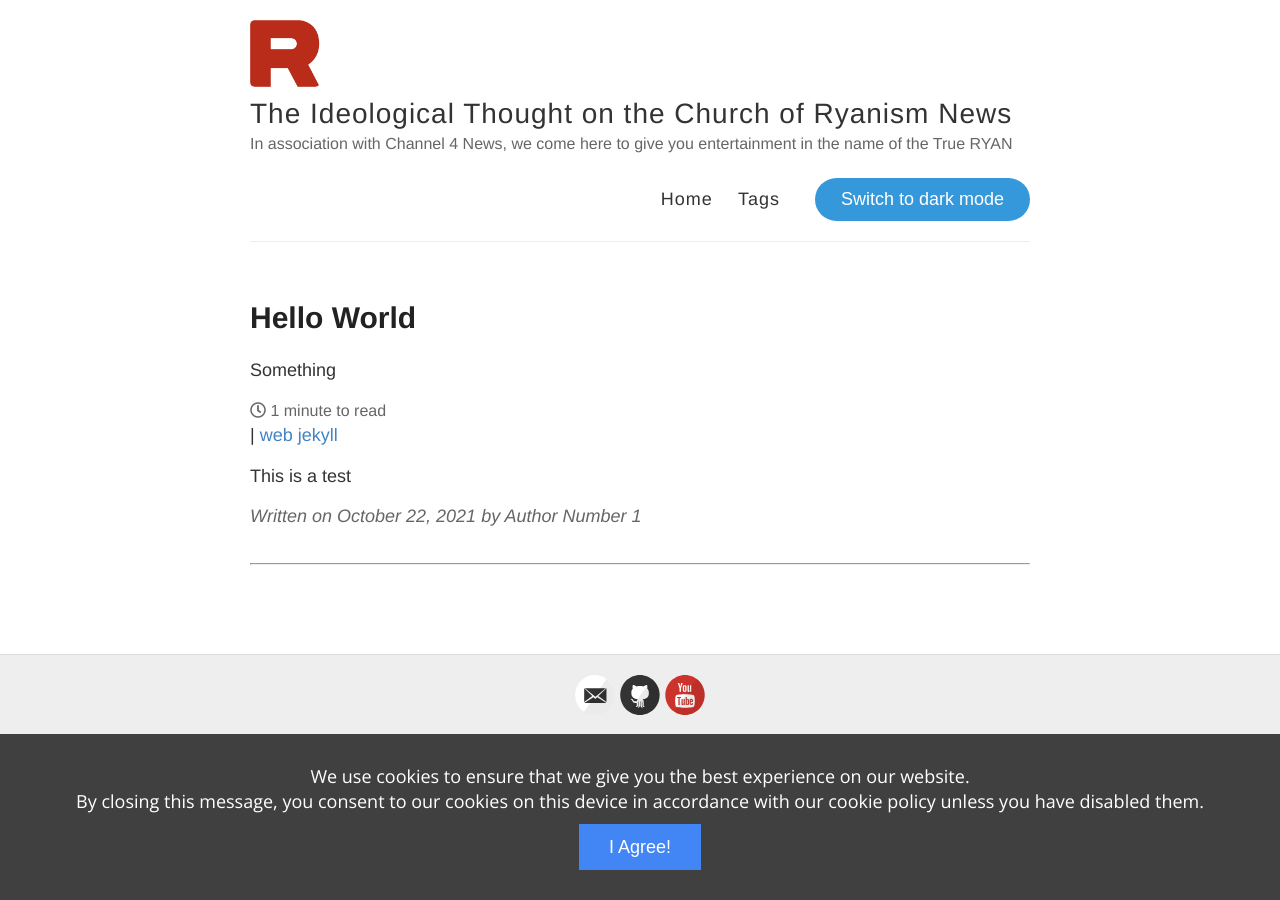
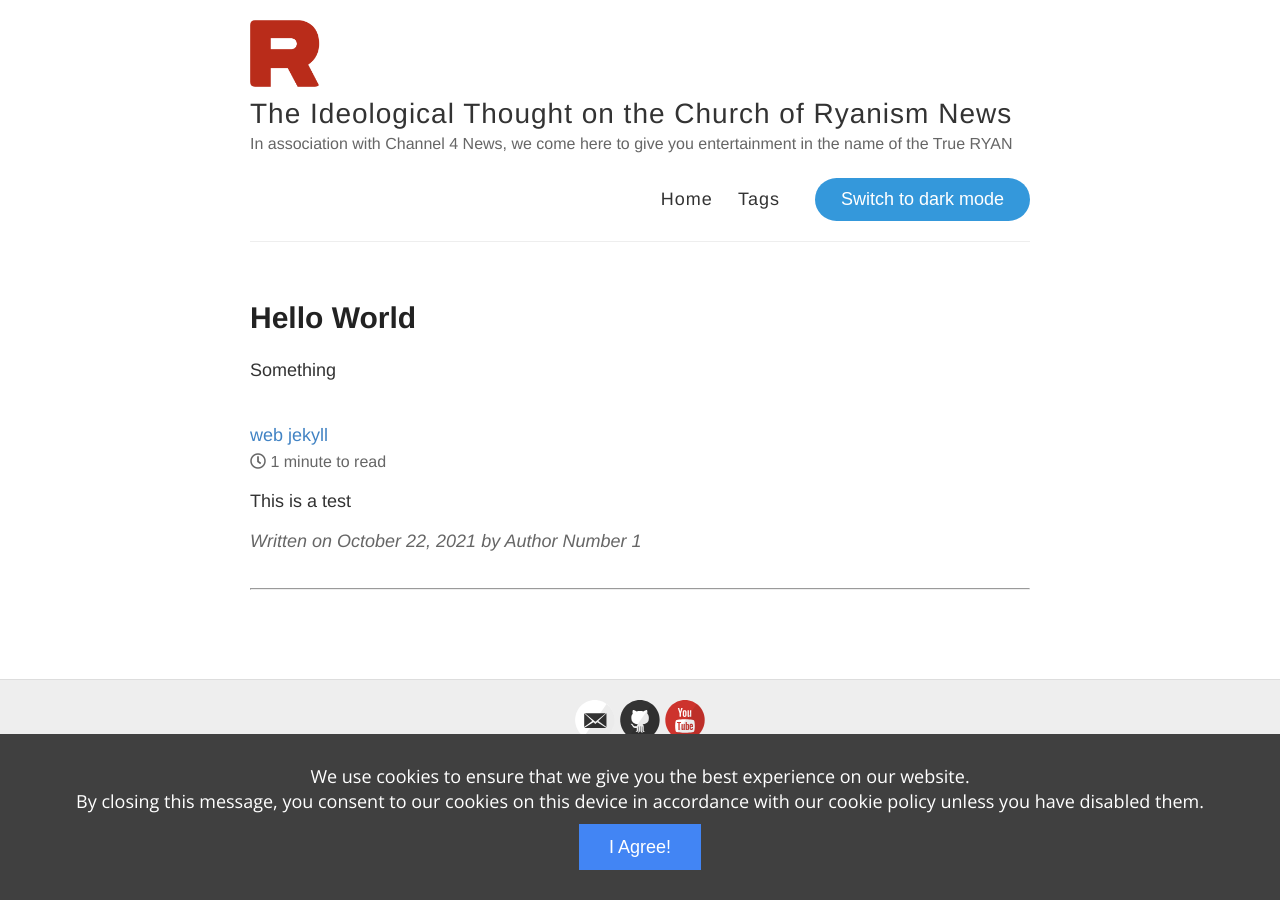
Before and after one commit to churchofryanism/blog.ryanism.org, a Jekyll site: the page built from _posts/2021-10-22-Hello-World.md, in a window 1280 px wide. Built offline with Jekyll 4.4.1, drawn with Linux system fonts in a browser that asks for light colours; comment, search, counter and statistics services are not loaded.

Commit message:
Update post.html
Co-Authored-By: PiSaucer <33438654+pisaucer@users.noreply.github.com>

```diff
--- a/_layouts/post.html
+++ b/_layouts/post.html
@@ -5,13 +5,14 @@ layout: default
 <article class="post">
     <h1>{{ page.title }}</h1>
 	<p>{{ page.description }}</p>
-    <span style="color: #666;font-size: 16px;">{% include reading_time.html text=content %}</span>
     <br>
-    {% if page.tags %} |
+    {% if page.tags %}
     {% for tag in page.tags %}
     <a href="{{ site.baseurl }}{{ site.tag_page }}#{{ tag | slugify }}" class="post-tag">{{ tag }}</a>
     {% endfor %}
     {% endif %}
+    <br>
+    <span style="color: #666;font-size: 16px;">{% include reading_time.html text=content %}</span>
 
     <div class="entry">
         {{ content }}
```
